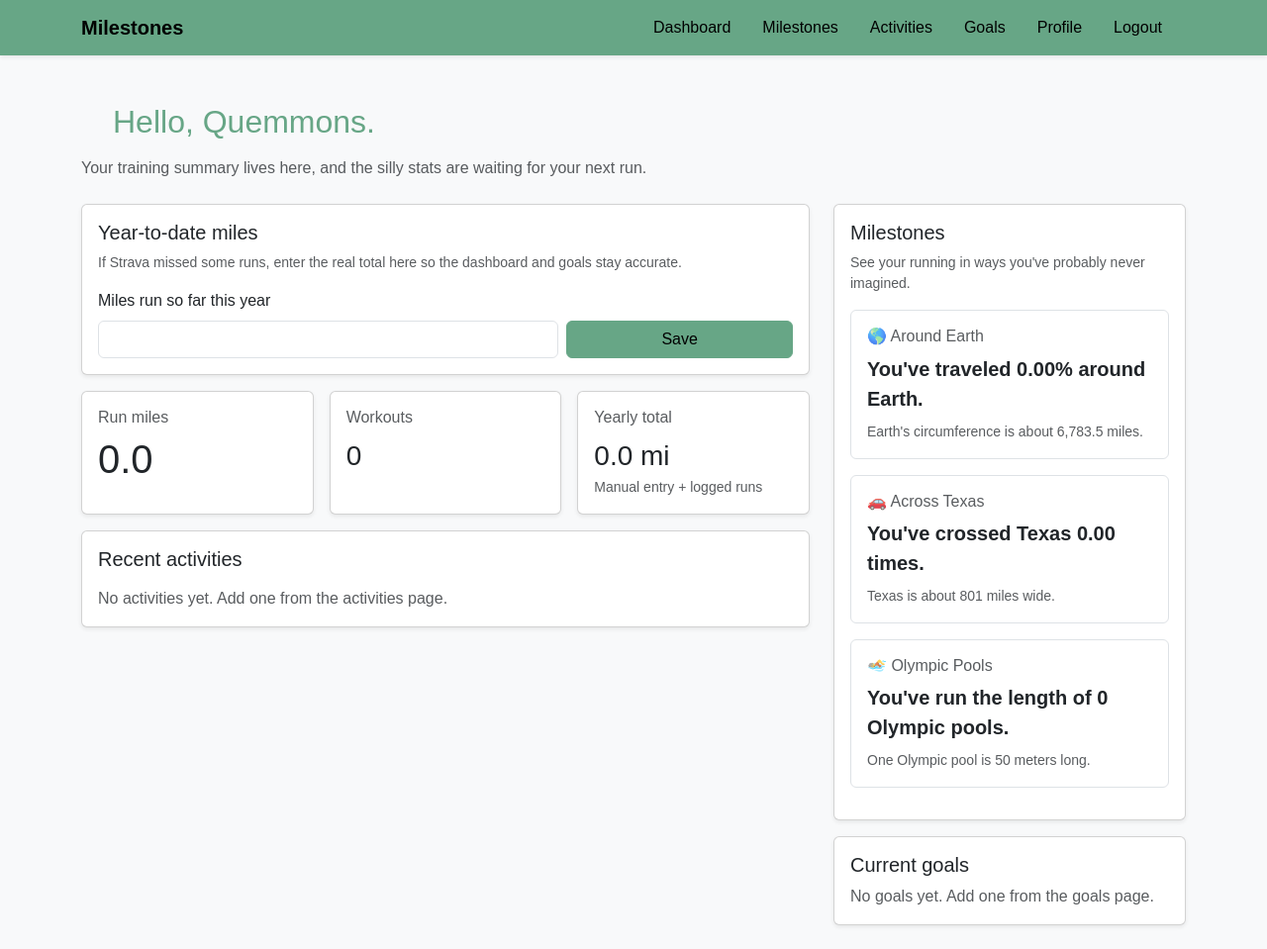
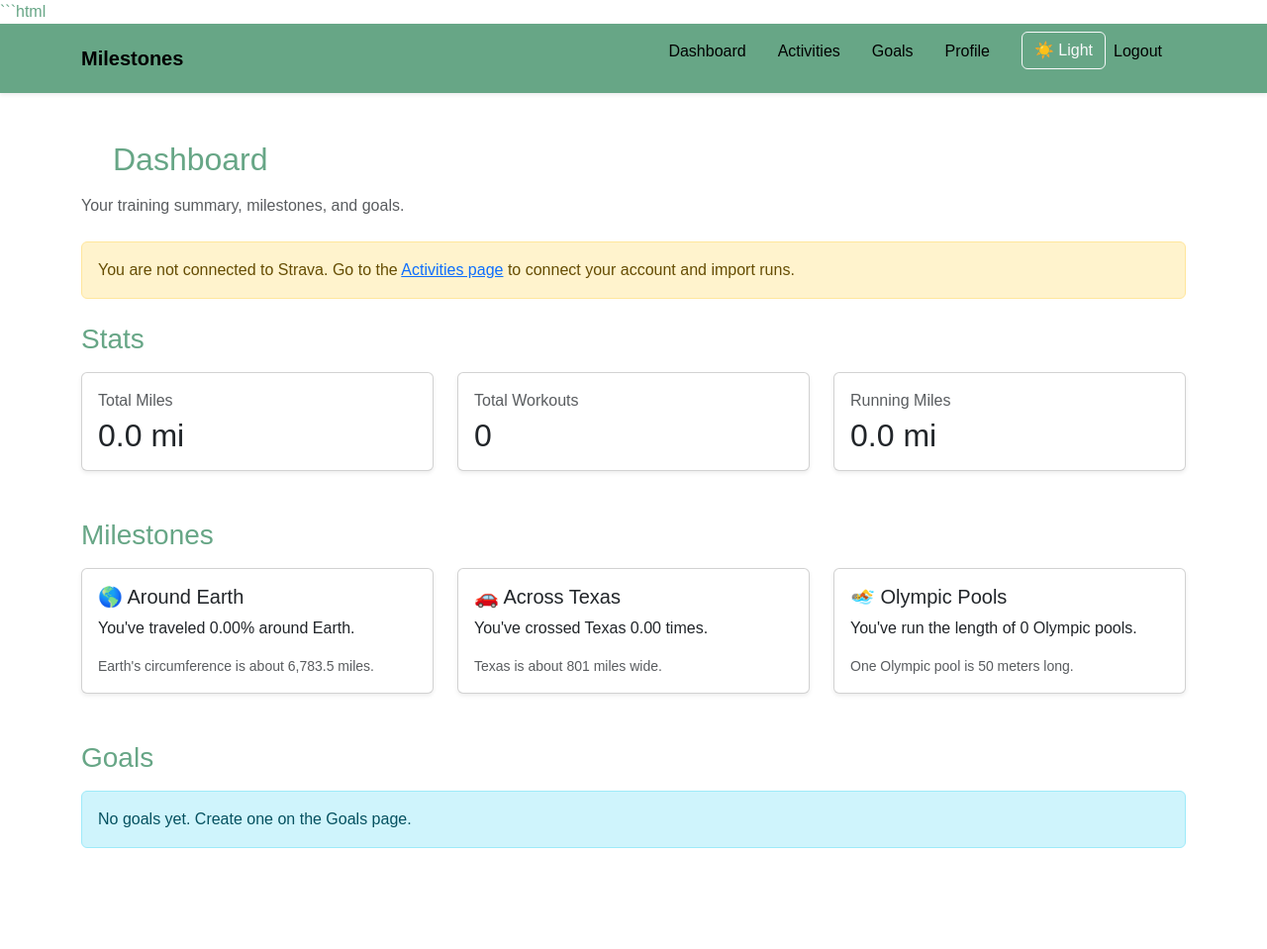
Before and after one commit to Quemmons/Endurance-Training-Tracker, a Flask app: page /dashboard in a window 1280 px wide. Shown: the whole page at 99% size. After the commit the page ends 857 px from the top, so only its background shows below. Run offline with Flask 3, Linux system fonts and the light colour scheme; a user stored in the database is signed in; parts of the project's set-up code (start-up, migrations or seed data) failed here and were passed over.

Commit message:
big change

````diff
--- a/app.py
+++ b/app.py
@@ -22,6 +22,10 @@ from flask import (
 app = Flask(__name__)
 app.config['SECRET_KEY'] = os.environ.get('SECRET_KEY', 'dev-secret-change-me')
 app.config['JSON_SORT_KEYS'] = False
+
+app.jinja_env.globals.update(
+    format_duration_seconds=format_duration_seconds
+)
 
 # App flow overview:
 # - / shows the landing page
@@ -217,32 +221,26 @@ def update_goal_progress(store):
 
 
 def build_dashboard_stats(store):
-    """Build a small summary payload for the dashboard view."""
+    """Build summary statistics for the dashboard."""
     activities = store.get('activities', [])
-    total_distance = get_yearly_total(store)
+
     total_by_type = {'run': 0.0}
-    recent = []
 
     for item in activities:
         activity_type = normalize_activity_type(item.get('type'))
         total_by_type[activity_type] += float(item.get('distance', 0) or 0)
-        recent.append({
-            'name': item.get('name', 'Workout'),
-            'type': activity_type,
-            'distance': item.get('distance', 0),
-            'date': item.get('start_date', ''),
-            'source': item.get('source', 'local'),
-        })
 
-    recent = recent[-5:][::-1]
     workout_count = len(activities)
+
     update_goal_progress(store)
 
     return {
-        'total_distance': round(total_distance, 2),
-        'total_by_type': {key: round(value, 2) for key, value in total_by_type.items()},
+        'total_distance': round(get_yearly_total(store), 2),
+        'total_by_type': {
+            key: round(value, 2)
+            for key, value in total_by_type.items()
+        },
         'workout_count': workout_count,
-        'recent': recent,
         'year_to_date_miles': store.get('year_to_date_miles'),
         'effective_yearly_total': get_yearly_total(store),
     }
@@ -332,48 +330,6 @@ def build_funny_stats(store):
     return stats[:3]
 
 
-def page(title, body):
-    """Render the shared page shell with navigation, flash messages, and theme support."""
-    messages = ''.join(
-        f'<p class="{category}">{message}</p>'
-        for category, message in get_flashed_messages(with_categories=True)
-    )
-    dark_mode = 'dark' if session.get('dark_mode') else 'light'
-    return render_template_string('''
-        <!doctype html>
-        <html>
-          <head>
-            <meta charset="utf-8" />
-            <meta name="viewport" content="width=device-width, initial-scale=1" />
-            <title>{{ title }}</title>
-            <link rel="stylesheet" href="/static/css/styles.css">
-          </head>
-          <body class="theme-{{ dark_mode }}">
-            <div class="page-shell">
-              <div class="topbar">
-                <h1 class="page-title">Milestones</h1>
-                <form method="post" action="/theme/toggle" class="theme-toggle-form">
-                  <button type="submit" class="theme-toggle-btn">
-                    {{ 'Light mode' if dark_mode == 'dark' else 'Dark mode' }}
-                  </button>
-                </form>
-              </div>
-              <nav>
-                <a href="/">Home</a> |
-                <a href="/dashboard">Dashboard</a> |
-                <a href="/activities">Activities</a> |
-                <a href="/goals">Goals</a> |
-                <a href="/profile">Profile</a>
-              </nav>
-              <hr>
-              {{ messages | safe }}
-              {{ body | safe }}
-            </div>
-          </body>
-        </html>
-    ''', title=title, body=body, messages=messages, dark_mode=dark_mode)
-
-
 @app.route('/')
 def home():
     """Render the landing page for the Milestones app."""
@@ -444,24 +400,30 @@ def logout():
 
 @app.route('/dashboard', methods=['GET', 'POST'])
 def dashboard():
-    """Show a dashboard with summaries, funny stats, and recent activity history."""
+    """Dashboard with stats, milestones, and goals."""
     store = get_user_store()
 
     if request.method == 'POST':
         raw_value = (request.form.get('year_to_date_miles') or '').strip()
+
         try:
             store['year_to_date_miles'] = float(raw_value) if raw_value else None
+            flash('Year-to-date miles updated.', 'success')
         except ValueError:
             flash('Please enter a valid number of miles.', 'danger')
-            store['year_to_date_miles'] = None
-        else:
-            flash('Year-to-date miles updated.', 'success')
+
         return redirect(url_for('dashboard'))
 
     stats = build_dashboard_stats(store)
-    funny_stats = build_funny_stats(store)
-    return render_template('dashboard.html', stats=stats, funny_stats=funny_stats, goals=store.get('goals', []))
+    milestones = build_funny_stats(store)
 
+    return render_template(
+        'dashboard.html',
+        stats=stats,
+        milestones=milestones,
+        goals=store.get('goals', []),
+        strava_connected='strava_access_token' in session
+    )
 
 @app.route('/milestones')
 def milestones():
@@ -496,6 +458,7 @@ def activities():
                 'distance': 0,
                 'duration_seconds': 0,
                 'source': 'local',
+                'pace_text': 'n/a',
             })
             flash('Activity added.', 'success')
             update_goal_progress(store)
@@ -526,60 +489,12 @@ def activities():
                 'pace_text': format_pace_minutes_per_mile(item.get('average_speed')),
             })
 
-    rows = []
-    for index, item in enumerate(user_activities):
-        activity_name = item.get('name', 'Workout')
-        activity_type = item.get('type', 'Run')
-        activity_date = item.get('start_date', 'Unknown date')
-        distance = item.get('distance', 0)
-        duration_text = format_duration_seconds(item.get('duration_seconds')) or 'n/a'
-        source = item.get('source', 'local')
-        pace_text = item.get('pace_text')
 
-        meta_items = [
-            f'<span>Date: {activity_date}</span>',
-            f'<span>Distance: {distance} mi</span>',
-            f'<span>Duration: {duration_text}</span>',
-            f'<span>Source: {source}</span>',
-        ]
-        if pace_text:
-            meta_items.append(f'<span>Pace: {pace_text}</span>')
-
-        rows.append(f"""
-            <div class="activity-card">
-              <div class="activity-card__top">
-                <strong>{activity_name}</strong>
-                <span class="activity-tag">{activity_type}</span>
-              </div>
-              <div class="activity-card__meta">
-                {''.join(meta_items)}
-              </div>
-              <form method="post" class="activity-card__actions">
-                <input type="hidden" name="activity_index" value="{index}">
-                <input type="hidden" name="action" value="delete">
-                <button type="submit">Delete</button>
-              </form>
-            </div>
-        """)
-
-    connect_link = '<a href="/strava/connect">Connect Strava</a>' if not strava_connected else '<a href="/strava/disconnect">Disconnect Strava</a>'
-    sync_link = '<a href="/strava/sync">Sync from Strava</a>' if strava_connected else ''
-
-    body = f'''
-        <section class="panel panel--tight">
-          <div class="activity-toolbar">
-            <h2>Recent activities</h2>
-            <div>
-              {connect_link}
-              {sync_link}
-            </div>
-          </div>
-          <div class="activity-list">
-            {''.join(rows) if rows else '<p class="empty-state">No activities yet.</p>'}
-          </div>
-        </section>
-    '''
-    return page('Activities', body)
+    return render_template(
+        'activities.html',
+        activities=user_activities,
+        strava_connected=strava_connected
+    )
 
 
 @app.route('/goals', methods=['GET', 'POST'], endpoint='view_goals')
--- a/templates/base.html
+++ b/templates/base.html
@@ -1,58 +1,141 @@
 <!doctype html>
 <html lang="en">
-  <!-- Shared page shell for the entire app. It includes navigation, flash messages, and common scripts. -->
+
 <head>
     <meta charset="utf-8">
     <meta name="viewport" content="width=device-width, initial-scale=1">
+
     <title>{% block title %}Milestones{% endblock %}</title>
+
     <link href="https://cdn.jsdelivr.net/npm/bootstrap@5.3.2/dist/css/bootstrap.min.css" rel="stylesheet">
+
     <link rel="stylesheet" href="{{ url_for('static', filename='css/styles.css') }}">
+
     {% block head %}{% endblock %}
 </head>
-  <body class="bg-light">
-    <!-- Main navigation bar. The links change depending on whether the user is logged in. -->
+
+
+<body class="{% if session.get('dark_mode') %}dark-mode{% endif %}">
+
+
 <nav class="navbar navbar-expand-lg navbar-dark bg-primary shadow-sm">
+
 <div class="container">
-        <a class="navbar-brand" href="{{ url_for('dashboard') if session.get('user_id') else url_for('home') }}">Milestones</a>
+
+<a class="navbar-brand" href="{{ url_for('dashboard') if session.get('user_id') else url_for('home') }}">
+Milestones
+</a>
+
+
 <button class="navbar-toggler" type="button" data-bs-toggle="collapse" data-bs-target="#navMenu">
 <span class="navbar-toggler-icon"></span>
 </button>
+
+
 <div class="collapse navbar-collapse" id="navMenu">
+
 <ul class="navbar-nav ms-auto mb-2 mb-lg-0">
-            {% if session.get('user_id') %}
-            <li class="nav-item"><a class="nav-link" href="{{ url_for('dashboard') }}">Dashboard</a></li>
-            <li class="nav-item"><a class="nav-link" href="/milestones">Milestones</a></li>
-            <li class="nav-item"><a class="nav-link" href="{{ url_for('activities') }}">Activities</a></li>
-            <li class="nav-item"><a class="nav-link" href="{{ url_for('view_goals') }}">Goals</a></li>
-            <li class="nav-item"><a class="nav-link" href="{{ url_for('profile') }}">Profile</a></li>
-            <li class="nav-item"><a class="nav-link" href="{{ url_for('logout') }}">Logout</a></li>
+
+
+<li class="nav-item">
+<a class="nav-link" href="{{url_for('dashboard')}}">
+Dashboard
+</a>
+</li>
+
+
+<li class="nav-item">
+<a class="nav-link" href="{{url_for('activities')}}">
+Activities
+</a>
+</li>
+
+
+<li class="nav-item">
+<a class="nav-link" href="{{url_for('view_goals')}}">
+Goals
+</a>
+</li>
+
+
+<li class="nav-item">
+<a class="nav-link" href="{{url_for('profile')}}">
+Profile
+</a>
+</li>
+
+
+<li class="nav-item">
+
+<form method="post" action="{{ url_for('toggle_theme') }}">
+
+<button class="btn btn-outline-light ms-2">
+
+{% if session.get('dark_mode') %}
+☀️ Light
 {% else %}
-            <li class="nav-item"><a class="nav-link" href="{{ url_for('login') }}">Login</a></li>
-            <li class="nav-item"><a class="nav-link" href="{{ url_for('register') }}">Register</a></li>
+🌙 Dark
 {% endif %}
+
+</button>
+
+</form>
+
+</li>
+
+
+<li class="nav-item">
+<a class="nav-link" href="{{url_for('logout')}}">
+Logout
+</a>
+</li>
+
+
 </ul>
+
 </div>
+
 </div>
+
 </nav>
-    <!-- Main content area. Child templates place their page content here. -->
+
+
 <main class="container py-4">
-      {% with messages = get_flashed_messages(with_categories=true) %}
-      {% if messages %}
-      <div class="alerts">
-        {% for category, message in messages %}
-        <div class="alert alert-{{ category }} alert-dismissible fade show" role="alert">
-          {{ message }}
-          <button type="button" class="btn-close" data-bs-dismiss="alert"></button>
+
+
+{% with messages=get_flashed_messages(with_categories=true) %}
+
+{% for category,message in messages %}
+
+<div class="alert alert-{{category}}">
+{{message}}
 </div>
+
 {% endfor %}
-      </div>
-      {% endif %}
+
 {% endwith %}
-      {% block content %}{% endblock %}
+
+
+
+{% block content %}
+
+{% endblock %}
+
+
 </main>
+
+
+
 <script src="https://cdn.jsdelivr.net/npm/bootstrap@5.3.2/dist/js/bootstrap.bundle.min.js"></script>
-    <script src="https://cdn.jsdelivr.net/npm/chart.js@4.4.0/dist/chart.umd.min.js"></script>
+
 <script src="{{ url_for('static', filename='js/app.js') }}"></script>
-    {% block scripts %}{% endblock %}
+
+
+{% block scripts %}
+
+{% endblock %}
+
+
 </body>
+
 </html>
--- a/templates/dashboard.html
+++ b/templates/dashboard.html
@@ -1,106 +1,156 @@
+```html
 {% extends 'base.html' %}
+
 {% block title %}Dashboard – Milestones{% endblock %}
+
 {% block content %}
+
 <div class="mb-4">
-  <h1 class="h2">Hello, {{ session.username }}.</h1>
-  <p class="text-muted">Your training summary lives here, and the silly stats are waiting for your next run.</p>
+    <h1 class="h2">Dashboard</h1>
+    <p class="text-muted">
+        Your training summary, milestones, and goals.
+    </p>
 </div>
 
+
+{% if not strava_connected %}
+<div class="alert alert-warning">
+    You are not connected to Strava.
+    Go to the
+    <a href="{{ url_for('activities') }}">Activities page</a>
+    to connect your account and import runs.
+</div>
+{% endif %}
+
+
+
+<h3 class="mt-4 mb-3">Stats</h3>
+
 <div class="row g-4">
-  <div class="col-lg-8">
-    <div class="card p-3 shadow-sm mb-3">
-      <h5>Year-to-date miles</h5>
-      <p class="text-muted small mb-3">If Strava missed some runs, enter the real total here so the dashboard and goals stay accurate.</p>
-      <form method="post" class="row g-2 align-items-end">
-        <div class="col-md-8">
-          <label class="form-label">Miles run so far this year</label>
-          <input class="form-control" type="number" step="0.1" name="year_to_date_miles" value="{{ stats.year_to_date_miles if stats.year_to_date_miles is not none else '' }}">
-        </div>
+
     <div class="col-md-4">
-          <button class="btn btn-primary w-100">Save</button>
-        </div>
-      </form>
-    </div>
-    <div class="row g-3">
-      <div class="col-md-4">
-        <div class="card p-3 shadow-sm h-100">
-          <h6 class="text-muted">Run miles</h6>
-          <p class="display-6 mb-0">{{ stats.total_by_type['run'] }}</p>
-        </div>
-      </div>
-      <div class="col-md-4">
-        <div class="card p-3 shadow-sm h-100">
-          <h6 class="text-muted">Workouts</h6>
-          <p class="fs-3 mb-0">{{ stats.workout_count }}</p>
-        </div>
-      </div>
-      <div class="col-md-4">
-        <div class="card p-3 shadow-sm h-100">
-          <h6 class="text-muted">Yearly total</h6>
-          <p class="fs-3 mb-0">{{ stats.effective_yearly_total }} mi</p>
-          <p class="small text-muted mb-0">Manual entry + logged runs</p>
+        <div class="card shadow-sm h-100">
+            <div class="card-body">
+                <p class="text-muted mb-1">Total Miles</p>
+                <h2 class="mb-0">{{ stats.total_distance }} mi</h2>
             </div>
         </div>
     </div>
 
-    <div class="card p-3 shadow-sm mt-3">
-      <h5 class="mb-3">Recent activities</h5>
-      {% if stats.recent %}
-      <ul class="list-group list-group-flush">
-        {% for activity in stats.recent %}
-        <li class="list-group-item px-0 py-3">
-          <div class="d-flex justify-content-between align-items-start gap-3">
-            <div>
-              <strong>{{ activity.name }}</strong>
-              <div class="small text-muted">{{ activity.type|capitalize }} • {{ activity.distance }} mi • {{ activity.date }}</div>
+
+    <div class="col-md-4">
+        <div class="card shadow-sm h-100">
+            <div class="card-body">
+                <p class="text-muted mb-1">Total Workouts</p>
+                <h2 class="mb-0">{{ stats.workout_count }}</h2>
             </div>
-            <span class="badge bg-light text-dark">{{ activity.source }}</span>
-          </div>
-        </li>
-        {% endfor %}
-      </ul>
-      {% else %}
-      <p class="text-muted mb-0">No activities yet. Add one from the activities page.</p>
-      {% endif %}
         </div>
     </div>
 
-  <div class="col-lg-4">
-    <div class="card p-3 shadow-sm mb-3">
-      <h5>Milestones</h5>
-      <p class="text-muted small">See your running in ways you've probably never imagined.</p>
-      {% for stat in funny_stats %}
-      <div class="border rounded p-3 mb-3">
-        <h6 class="text-muted mb-2">{{ stat.title }}</h6>
 
-        <p class="fw-bold fs-5 mb-2">
-          {{ stat.value }}
-        </p>
-
-        <p class="small text-muted mb-0">
-          {{ stat.detail }}
-        </p>
-      </div>
-      {% endfor %}
-    </div>
-
-    <div class="card p-3 shadow-sm">
-      <h5>Current goals</h5>
-      {% if goals %}
-      {% for goal in goals %}
-      <div class="border rounded p-3 mb-2">
-        <div class="d-flex justify-content-between align-items-start">
-          <div>
-            <h6 class="mb-1">{{ goal.description }}</h6>
-            <p class="small text-muted mb-0">{{ goal.goal_type|capitalize }} • {{ goal.target_value }} mi</p>
+    <div class="col-md-4">
+        <div class="card shadow-sm h-100">
+            <div class="card-body">
+                <p class="text-muted mb-1">Running Miles</p>
+                <h2 class="mb-0">{{ stats.total_by_type.run }} mi</h2>
             </div>
         </div>
     </div>
-      {% endfor %}
-      {% else %}
-      <p class="text-muted mb-0">No goals yet. Add one from the goals page.</p>
-      {% endif %}
+
+</div>
+
+
+
+
+<h3 class="mt-5 mb-3">Milestones</h3>
+
+<div class="row g-4">
+
+{% for milestone in milestones %}
+
+    <div class="col-md-4">
+        <div class="card shadow-sm h-100">
+
+            <div class="card-body">
+
+                <h5 class="card-title">
+                    {{ milestone.title }}
+                </h5>
+
+                <p class="card-text">
+                    {{ milestone.value }}
+                </p>
+
+                <small class="text-muted">
+                    {{ milestone.detail }}
+                </small>
+
+            </div>
+
         </div>
     </div>
+
+{% endfor %}
+
 </div>
+
+
+
+
+<h3 class="mt-5 mb-3">Goals</h3>
+
+
+{% if goals %}
+
+<div class="row g-4">
+
+{% for goal in goals %}
+
+<div class="col-md-6">
+
+    <div class="card shadow-sm">
+
+        <div class="card-body">
+
+            <h5 class="card-title">
+                {{ goal.description }}
+            </h5>
+
+
+            <p class="mb-2">
+                {{ goal.current_progress }} /
+                {{ goal.target_value }}
+            </p>
+
+
+            <div class="progress">
+
+              <div class="progress-bar"
+                style="width: {{ [((goal.current_progress / goal.target_value * 100)|round), 100]|min if goal.target_value else 0 }}%">
+              </div>
+
+            </div>
+
+
+        </div>
+
+    </div>
+
+</div>
+
+{% endfor %}
+
+</div>
+
+
+{% else %}
+
+<div class="alert alert-info">
+    No goals yet. Create one on the Goals page.
+</div>
+
+{% endif %}
+
+
 {% endblock %}
+```
````
Also changed, not shown: templates/activities.html (+104 -22 lines). Lines whose indentation alone changed are shown as unchanged.
